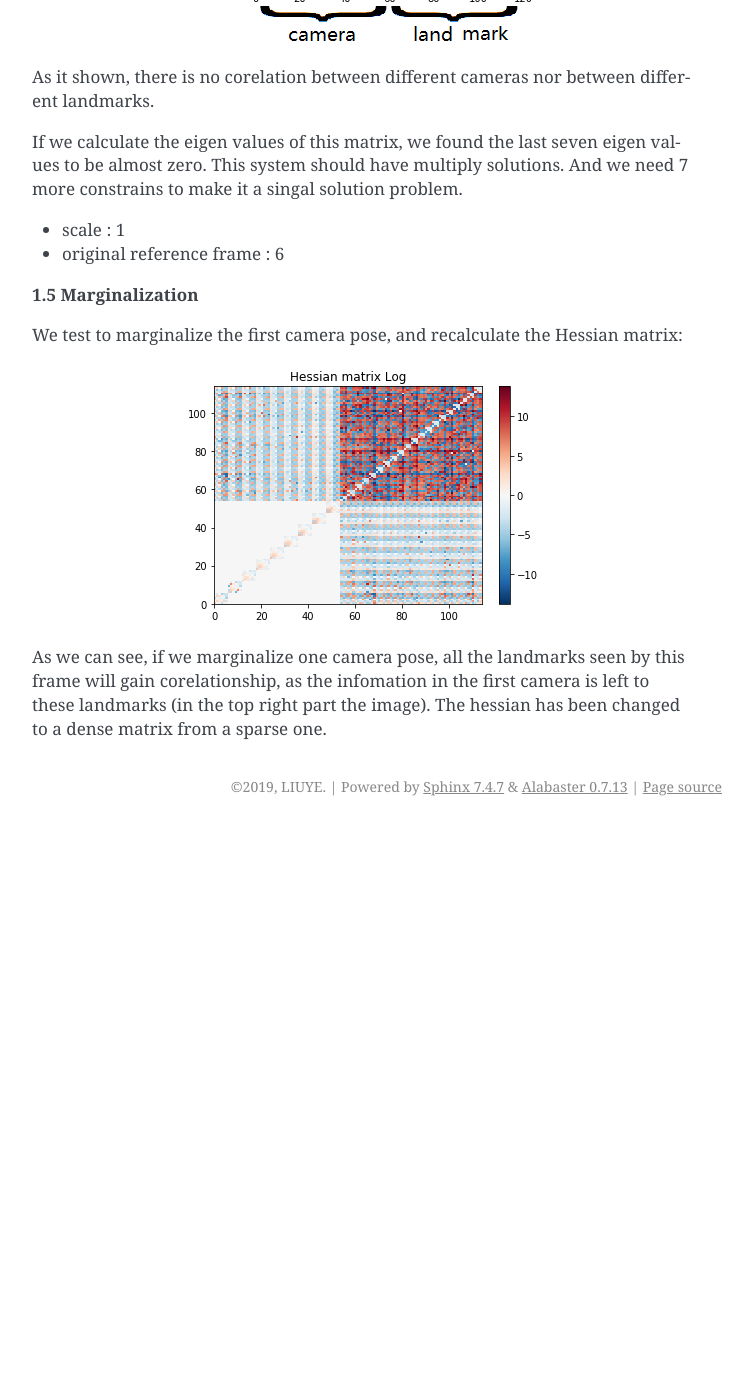
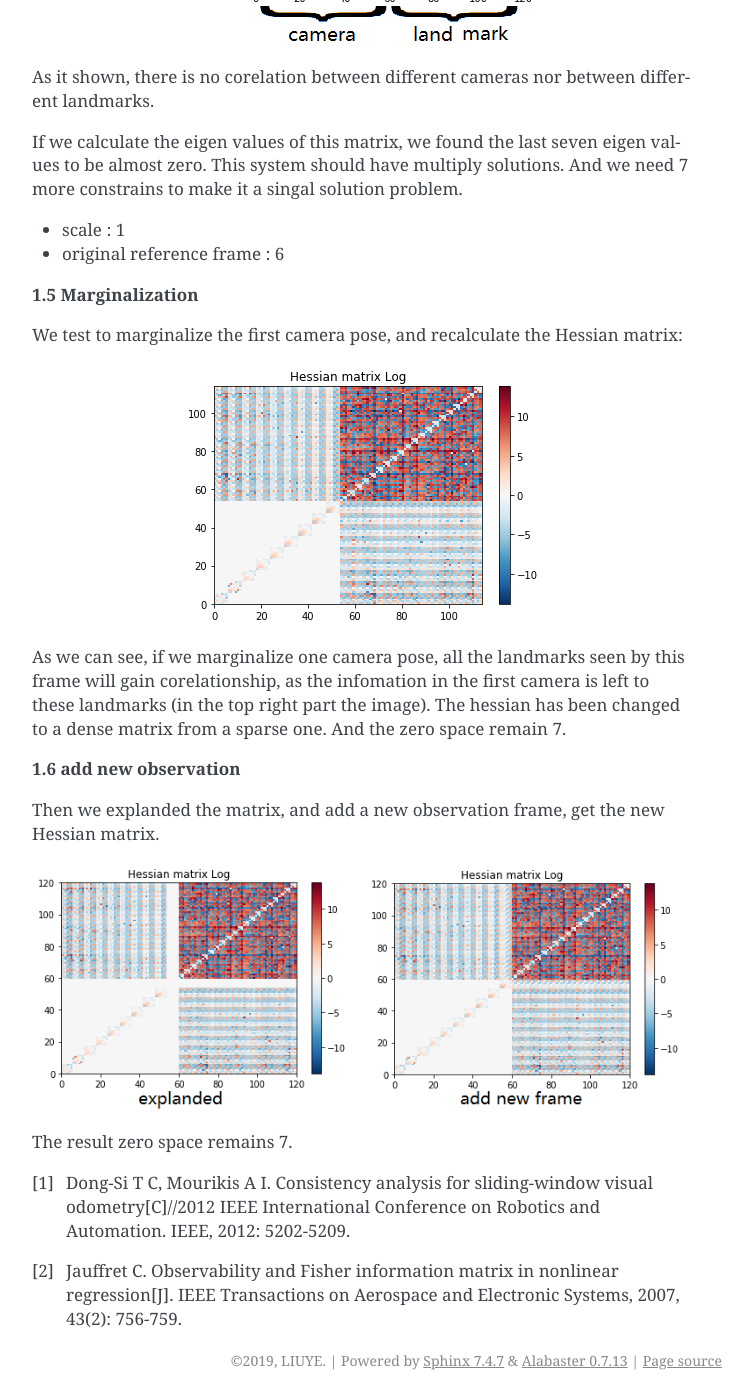
Before and after one commit to gggliuye/VIO, a Sphinx documentation site: the page built from docs/deepblue/VIO.rst, in a window 1280 px wide and 1400 px high, scrolled down 6309 px. Shown: the whole window, without its empty margins (388-1141 px from the left). Built offline with Sphinx 7.4.7, drawn with Linux system fonts in a browser that asks for light colours; before the commit the page ends 7135 px from its top, so only the background shows below that.

Commit message:
Update VIO.rst

```diff
--- a/docs/deepblue/VIO.rst
+++ b/docs/deepblue/VIO.rst
@@ -302,4 +302,18 @@ We test to marginalize the first camera pose, and recalculate the Hessian matrix
 .. image:: images/hessian_m.png
    :align: center
 
-As we can see, if we marginalize one camera pose, all the landmarks seen by this frame will gain corelationship, as the infomation in the first camera is left to these landmarks (in the top right part the image). The hessian has been changed to a dense matrix from a sparse one.
+As we can see, if we marginalize one camera pose, all the landmarks seen by this frame will gain corelationship, as the infomation in the first camera is left to these landmarks (in the top right part the image). The hessian has been changed to a dense matrix from a sparse one. And the zero space remain 7.
+
+**1.6 add new observation**
+
+Then we explanded the matrix, and add a new observation frame, get the new Hessian matrix.
+
+.. image:: images/hessian_new.png
+   :align: center
+
+The result zero space remains 7.
+
+
+.. [#] Dong-Si T C, Mourikis A I. Consistency analysis for sliding-window visual odometry[C]//2012 IEEE International Conference on Robotics and Automation. IEEE, 2012: 5202-5209.
+
+.. [#] Jauffret C. Observability and Fisher information matrix in nonlinear regression[J]. IEEE Transactions on Aerospace and Electronic Systems, 2007, 43(2): 756-759.
```
